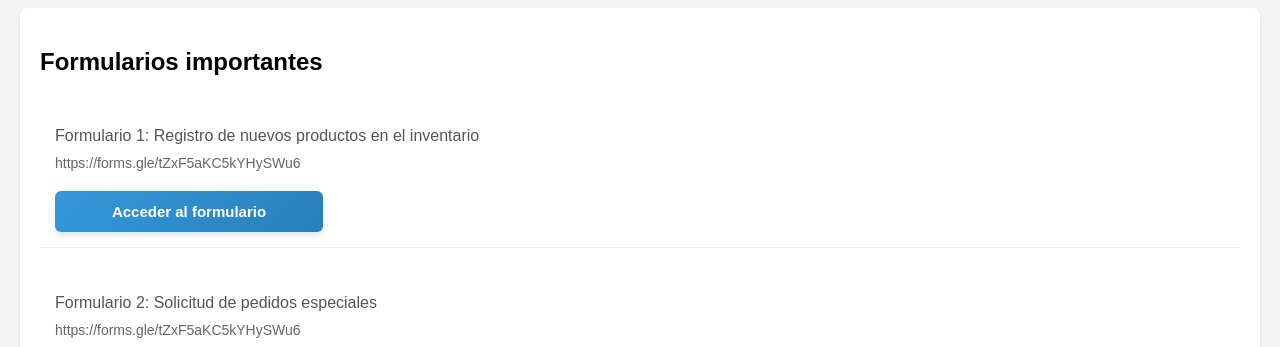
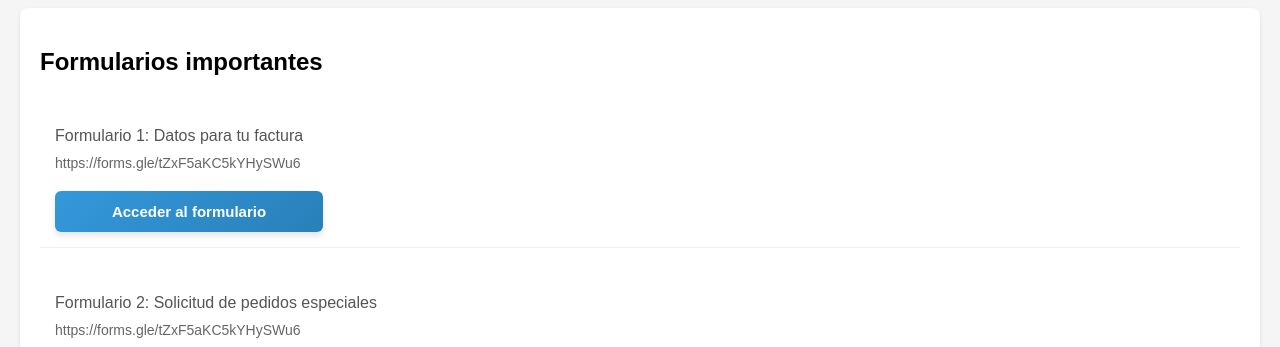
Before and after one commit to irisgt25/abccomputer, a plain HTML site: page index.html in a window 1280 px wide. Shown: the part 750-1097 px from the top of the page. Drawn offline with Linux system fonts and the light colour scheme.

Commit message:
Update index.html

```diff
--- a/index.html
+++ b/index.html
@@ -174,7 +174,7 @@
         <h2>Formularios importantes</h2>
 
         <div class="link-item">
-            <p class="link-description">Formulario 1: Registro de nuevos productos en el inventario</p>
+            <p class="link-description">Formulario 1: Datos para tu factura</p>
             <span class="link-url">https://forms.gle/tZxF5aKC5kYHySWu6</span>
             <div class="btn-container">
                 <a href="https://forms.gle/oL8Gr2XPDkYLQGP39" target="_blank" class="btn btn-primary">Acceder al formulario</a>
```
